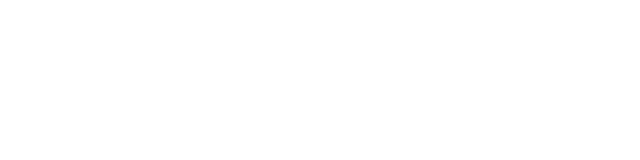
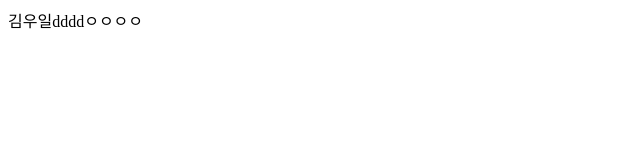
Before and after one commit to nlom0218/github-study, a React (Create React App) app: page /1 in a window 1280 px wide. Before the commit this address had no page. Shown: the top 160 px of the page, without its empty margins (0-640 px from the left). Built offline with nearby package versions, Linux system fonts and the light colour scheme.

Commit message:
Kimoo #1

```diff
--- a/src/App.js
+++ b/src/App.js
@@ -2,6 +2,7 @@
 import { Link, Route, Router, Routes } from 'react-router-dom';
 import styled from 'styled-components';
 import Header from './Components/Header';
+import Kimoo from './Pages/1';
 import Home from './Pages/Home';
 
 const Container = styled.div`
@@ -13,6 +14,7 @@
   return (
     <Routes>
       <Route path="/" element={<Home />} />
+      <Route path="/1" element={<Kimoo />} />
     </Routes>
   );
 }
--- a/src/Pages/1.js
+++ b/src/Pages/1.js
@@ -1,20 +1,24 @@
 import React from "react";
 import styled from "styled-components";
 
+// const Container = styled.div({
+//   // display: "flex",
+//   // flexDirection: "row",
+//   // alignItems: "center",
+//   // justifyContent: "center",
+//   // borderBottom: `solid 1px ${colors.pink.light}`,
+//   // boxShadow: "0px 1px 5px 0px rgba(0,0,0,0.15)",
+//   // padding: "5px 30px",
+//   // minHeight: 80,
+//   // backgroundColor: "white",
+// });
+
+const Container = styled.div`
+  display: flex;
+`
+
 const Kimoo = () => {
-  return <Div>김우일ddddㅇㅇㅇㅇ</Div>;
+  return <Container>김우일ddddㅇㅇㅇㅇ</Container>;
 };
 
-const Div = styled.div({
-  // display: "flex",
-  // flexDirection: "row",
-  // alignItems: "center",
-  // justifyContent: "center",
-  // borderBottom: `solid 1px ${colors.pink.light}`,
-  // boxShadow: "0px 1px 5px 0px rgba(0,0,0,0.15)",
-  // padding: "5px 30px",
-  // minHeight: 80,
-  // backgroundColor: "white",
-});
-
 export default Kimoo;
```
